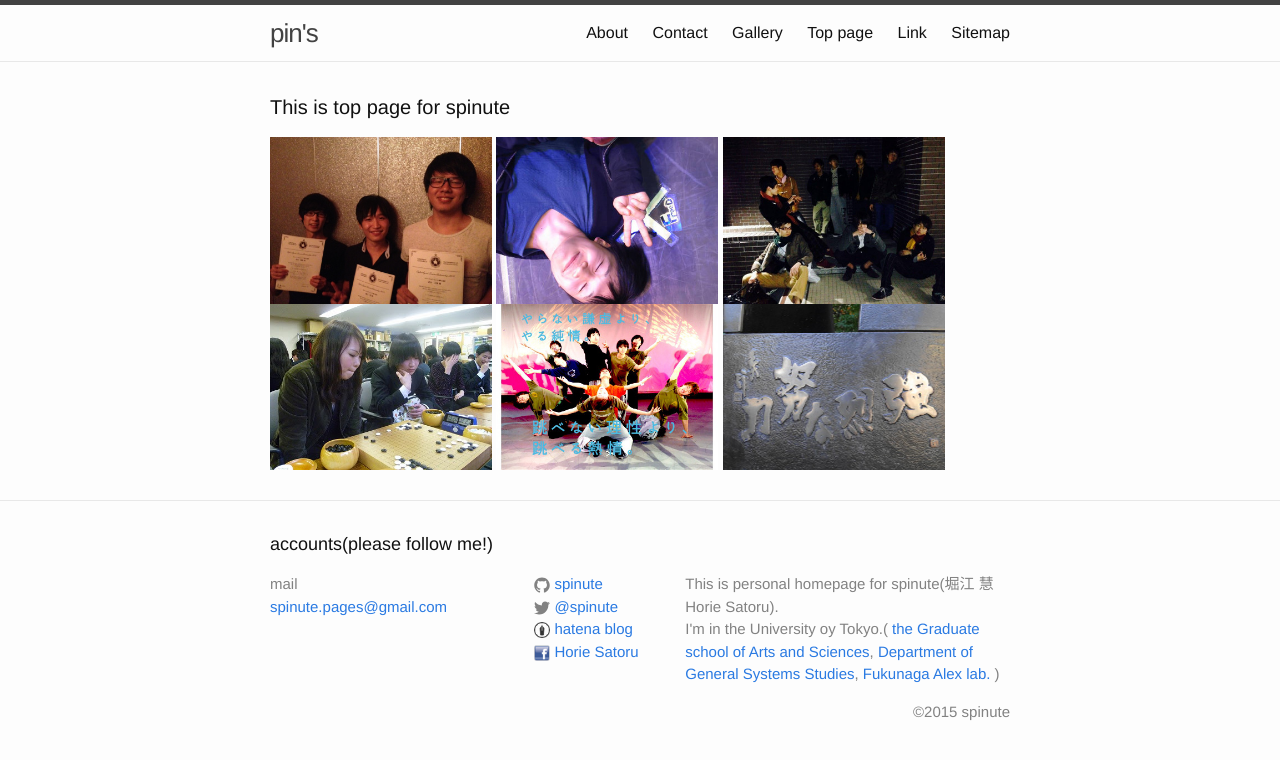
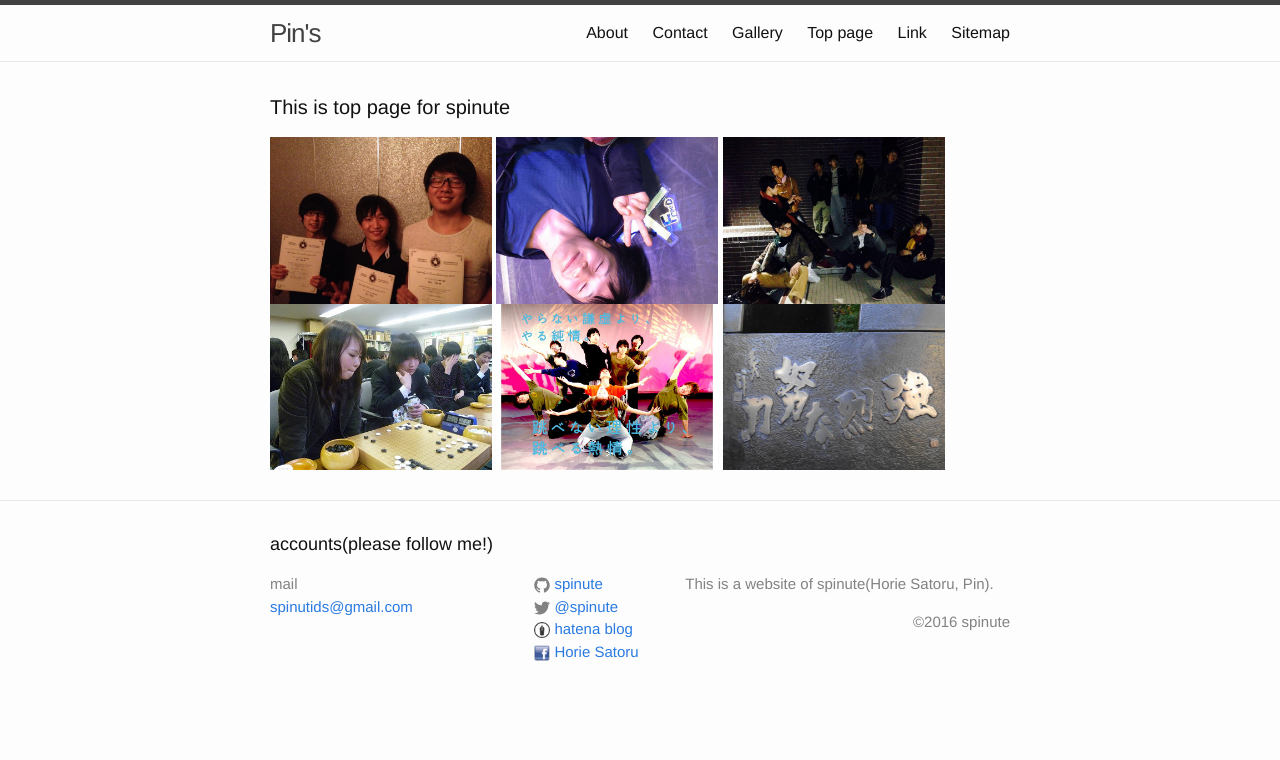
Before and after one commit to spinute/spinute.github.io, a Jekyll site: the page built from index.html, in a window 1280 px wide. Shown: the top 760 px of the page. Built offline with Jekyll 4.4.1, drawn with Linux system fonts in a browser that asks for light colours.

Commit message:
modify _config.yml

```diff
--- a/_config.yml
+++ b/_config.yml
@@ -1,14 +1,12 @@
-title: pin's
-email: spinute.pages@gmail.com
+# This file is *NOT* reloaded automatically when you use 'jekyll serve'.
+# If you change this file, please restart the server process.
+
+# Site settings
+title: Pin's
+email: spinutids@gmail.com
 descript: >
-  This is personal homepage for spinute(堀江 慧 Horie Satoru).<br>
-  I'm in the University oy Tokyo.(
-  <a hrey="http://www.c.u-tokyo.ac.jp/eng_site/">the Graduate school of Arts and Sciences</a>,
-  <a href="http://system.c.u-tokyo.ac.jp/index_e.html">Department of General Systems Studies</a>,
-  <a href="http://metahack.org">Fukunaga Alex lab.</a>
-  )<br>
-  <div align='right'>&copy;2015&nbsp;spinute</div>
-
+  This is a website of spinute(Horie Satoru, Pin).<br>
+  <div align='right'>&copy;2016&nbsp;spinute</div>
 baseurl: ""
 url: "http://spinute.org"
 twitter_username: spinute
```
